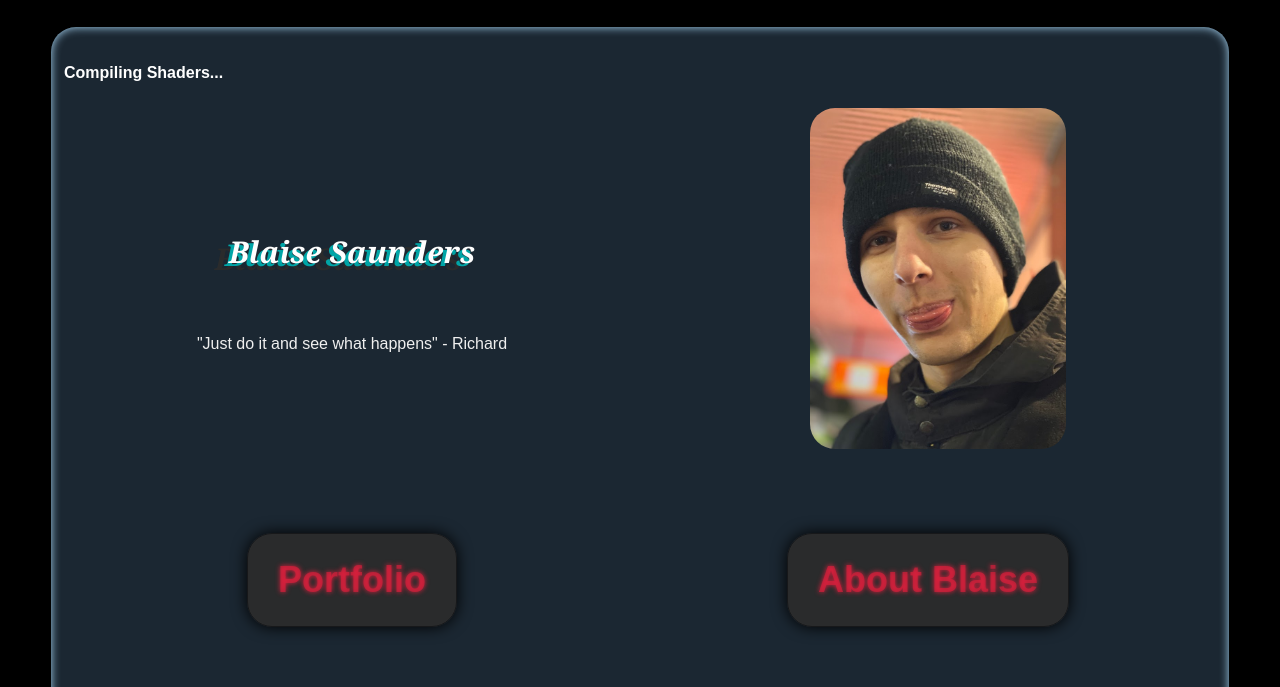
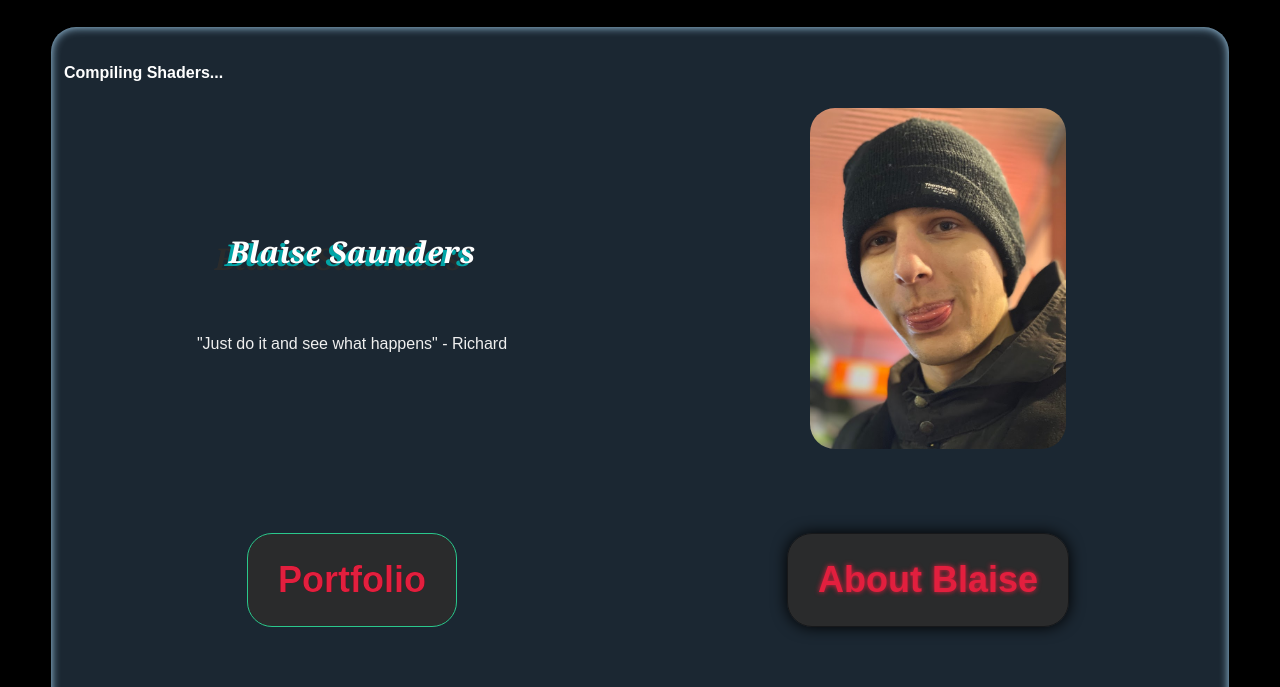
Before and after one commit to BlaiseSaunders/dandymixspace, a website: page dandymixspacev2/index.html in a window 1280 px wide. Both pictures are taken after a click on the link "Portfolio". Shown: the top 687 px of the page. Drawn offline with nearby package versions, Linux system fonts and the light colour scheme.

Commit message:
de-coupled speed and fps, tweaked button CSS

```diff
--- a/dandymixspacev2/index.html
+++ b/dandymixspacev2/index.html
@@ -30,13 +30,13 @@
 							<tr>
 								<td>
 									<li class='button buttonGrey'>
-										<a href='#' onclick='toggleClass("portfolio", "table-row"); toggleClass("about", "none");'><h1> Portfolio </h1></a>
+										<a id='portfolio' href='#' onclick='toggleClass("portfolio", "table-row", "selected"); toggleClass("about", "none", "");'><h1> Portfolio </h1></a>
 									</li>
 									<br/>
 								</td>
 								<td>
 									<li class='button buttonGrey'>
-										<a href='#' onclick='toggleClass("about", "table-row"); toggleClass("portfolio", "none");'><h1> About Blaise </h1></a>
+										<a id='about' href='#' onclick='toggleClass("about", "table-row", "selected"); toggleClass("portfolio", "none", "");'><h1> About Blaise </h1></a>
 									</li>
 									<br/>
 								</td>
--- a/dandymixspacev2/main.css
+++ b/dandymixspacev2/main.css
@@ -220,7 +220,7 @@ only screen and (max-width: 1260px),
 
 .button h1
 {
-    color: rgba(226,31,62, 0.6);
+    color: rgba(226,31,62, 0.9999);
     text-shadow: 0 0 5px rgba(226,31,62, 0.999);
 }
 
@@ -320,3 +320,17 @@ only screen and (max-width: 1260px),
 .buttonGrey:hover > a:after {
     border-left-color: #3da081;
 }
+
+
+.selected
+{
+	border-color: #2ac88c !important;
+    /*background: #17181A;*/
+    background: rgba(23, 24, 26, 0.6);
+    box-shadow: 0 0 0 #2ac88c !important;
+}
+
+.selected > h1
+{
+	text-shadow: 0 0 0 #000 !important;
+}
--- a/dandymixspacev2/main.js
+++ b/dandymixspacev2/main.js
@@ -32,10 +32,8 @@ animate();
 		  (doc && doc.clientTop  || body && body.clientTop  || 0 );
 	    }
 
-	    // Use event.pageX / event.pageY here
 	    var xPos = event.pageX/window.innerWidth*1.0;
 	    var yPos = event.pageY/window.innerHeight*1.0;
-	    console.log(xPos);
 	    window.x = (xPos-0.5)*2.0;
 	    window.y = (1.0-yPos-0.5)*2.0;
 
@@ -45,13 +43,15 @@ animate();
 })();
 
 
-function toggleClass(classval, displayval)
+function toggleClass(classval, displayval, newclassval)
 {
 	var list = document.getElementsByClassName(classval);
 	for (let item of list)
-    		item.style.display = displayval;
+		item.style.display = displayval;
 
+	document.getElementById(classval).className = newclassval;
 }
+
 
 
 function init()
@@ -224,7 +224,7 @@ function animate()
 	requestAnimationFrame(animate);
 
 
-	screenMaterial.uniforms.iTime.value += 0.01;
+	screenMaterial.uniforms.iTime.value = window.performance.now()/4000;
 	let screenx = window.innerWidth * dpr;
 	let screeny = window.innerHeight * dpr;
 	screenMaterial.uniforms.iResolution.value = new THREE.Vector2(screenx, screeny);
```
